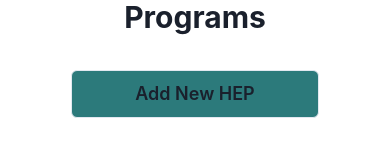
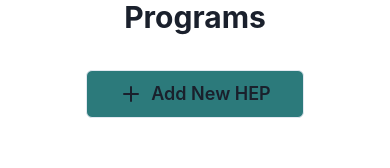
Before and after one commit to My-HEP/frontend, a React (Create React App) app: page /heps in a window 390 px wide. Shown: the part 202-370 px from the top of the page. Built offline with nearby package versions, Linux system fonts and the light colour scheme.

Commit message:
Refactor button styling and responsive sizing

```diff
--- a/src/therapist/components/AddPatientModal.js
+++ b/src/therapist/components/AddPatientModal.js
@@ -13,6 +13,7 @@ import {
   Input,
   useDisclosure,
 } from '@chakra-ui/react';
+import { IconPlus } from '@tabler/icons';
 
 function AddPatientModal() {
   const { isOpen, onOpen, onClose } = useDisclosure();
@@ -25,9 +26,12 @@ function AddPatientModal() {
       <Button
         onClick={onOpen}
         variant="outline"
+        leftIcon={<IconPlus />}
         size="lg"
         maxWidth="350px"
+        minWidth="200px"
         bg="#2C7A7B"
+        marginLeft={['0', '0', '2rem']}
       >
         Add New Patient
       </Button>
--- a/src/therapist/pages/HEPs.js
+++ b/src/therapist/pages/HEPs.js
@@ -12,6 +12,7 @@ import BottomNav from '../components/BottomNav';
 import Header from '../components/Header';
 import { Link } from 'react-router-dom';
 import SearchBar from '../components/SearchBar';
+import { IconPlus } from '@tabler/icons';
 
 function HEPs() {
   const HEPdata = [
@@ -50,49 +51,6 @@ function HEPs() {
         <Header />
       </Link>
 
-      {/* <Flex
-        height="100%"
-        direction="column"
-        justify="flex-start"
-        marginLeft={['10', '10', '20%']}
-        marginRight={['10', '10', '15%']}
-        paddingTop="2rem"
-        paddingBottom="100px"
-      >
-        <Heading marginBottom="3rem">HEPs</Heading>
-        <Flex
-          direction={['column', 'column', 'row', 'row']}
-          marginBottom="1.5rem"
-          justifyContent="space-between"
-          alignItems="center"
-        >
-          <Button
-            variant="outline"
-            size="lg"
-            maxWidth="350px"
-            bg="#2C7A7B"
-            marginBottom={['2rem', '2rem', '0', '0']}
-          >
-            Add New HEP
-          </Button>
-          <SearchBar marginLeft={['0', '0', '4rem']} />
-        </Flex>
-        <SimpleGrid minChildWidth="120px" spacing="40px">
-          {HEPdata.map(item => {
-            return (
-              <Box height="200px">
-                <Image
-                  boxSize="200px"
-                  objectFit="cover"
-                  src={item.handout}
-                  alt="HEP handout"
-                />
-              </Box>
-            );
-          })}
-        </SimpleGrid>
-      </Flex> */}
-
       <Flex
         height="100%"
         direction="column"
@@ -119,11 +77,12 @@ function HEPs() {
 
           <Button
             variant="outline"
+            leftIcon={<IconPlus />}
             size="lg"
             bg="#2C7A7B"
-            marginBottom={['2rem', '2rem', '0', '0']}
             marginLeft={['0', '0', '2rem']}
-            width={['80%', '80%', '15rem']}
+            padding="1rem 2rem 1rem 2rem"
+            // width={['80%', '80%', '15rem']}
           >
             Add New HEP
           </Button>
```
